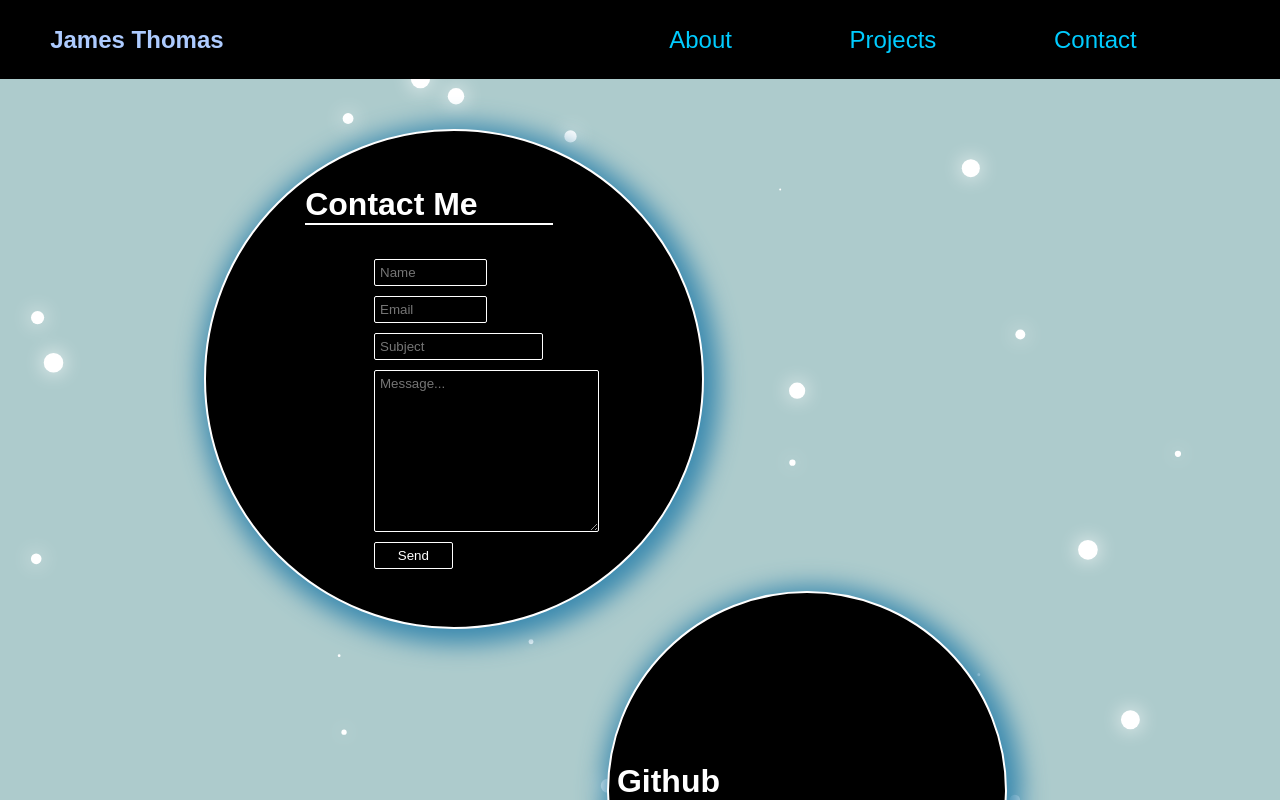
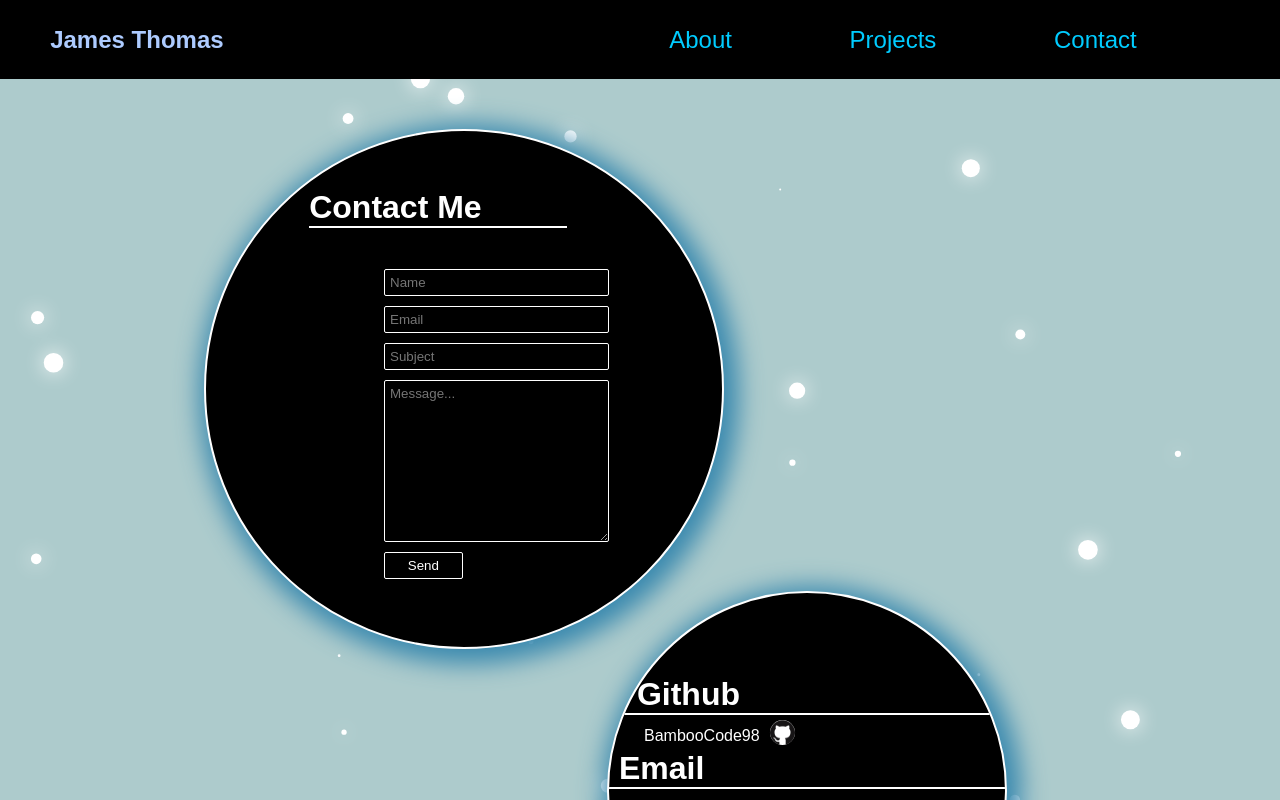
Before and after one commit to BambooCode98/portfolio, a React (Create React App) app: page /portfolio/contact in a window 1280 px wide. Shown: the top 800 px of the page. Built offline with nearby package versions, Linux system fonts and the light colour scheme.

Commit message:
updated styles on contact page and added new project

```diff
--- a/src/components/pages/Contact.js
+++ b/src/components/pages/Contact.js
@@ -72,26 +72,35 @@ export default function Contact() {
           </div>
           <div className='bubbleDiv2'>
             <h1 className='cHead2'>Github</h1>
-            <p className='c2text'>BambooCode98</p>
+            <span className='c2container'>
+              <p className='c2text'>BambooCode98
                 <a href="https://github.com/BambooCode98" target="_blank" rel='noreferrer'>
                   <div className="githubMark">
                     <img
                       src={require('../../images/GitHub-Mark-120px-plus.png')}
-
+                      className="githubimg"
                       alt="github"
                     />
                   </div>
                 </a>
-          </div>
-          <div className='bubbleDiv3'>
-            <h1 className='chead3'>Email</h1>
+              </p>
+            </span>
+            <h1 className='chead31'>Email</h1>
             <p className='c3text'>jw.thomas98@yahoo.com</p>
             <br/>
             <h1 className='chead3'>LinkedIn</h1>
+            <span>
+              <p  className='c3textN'>James Thomas</p>
               <a href='https://www.linkedin.com/in/james-thomas-860181238/'>
-              <img src={require('../../images/linkedin.png')} className='linkedin'/>
+                {/* <img src={require('../../images/linkedin.png')} className='linkedin'/> */}
+                <div className='linkedin'>
+
+                </div>
               </a>
+            </span>
           </div>
+          {/* <div className='bubbleDiv3'>
+          </div> */}
           {/* <div className='bubbleDiv4'>
 
 
--- a/src/styles/app.css
+++ b/src/styles/app.css
@@ -510,8 +510,8 @@ a:hover{
   position: absolute;
   top: 50px;
   left: -180px;
-  height: 500px;
-  width: 500px;
+  height: 520px;
+  width: 520px;
   overflow: hidden;
   z-index: -5;
   display: flex;
@@ -538,26 +538,50 @@ a:hover{
     color: white;
     border-bottom: 2px white solid;
     /* width: 50%; */
+    padding-left: 20px;
+
   }
 
   .chead3{
     color: white;
     position: relative;
-    left: 50%;
+    left: 10px;
+    border-bottom: 2px white solid;
+    padding-left: 10px;
+  }
+
+  .chead31{
+    color: white;
+    position: relative;
+    /* left: 2%; */
+    padding-left: 10px;
     border-bottom: 2px white solid;
   }
 
   .c2text{
     color: white;
-    position: relative;
-    left: 10%;
+    /* position: relative; */
+    /* left: 10%; */
+    padding-left: 35px;
+    margin-top: 12px;
   }
 
-  .c3text{
+  .c2container{
+    height: 35px;
+  }
+
+  .c3text,.c3textN{
     color: white;
-    position: relative;
-    left: 50%;
+    /* position: relative; */
+    /* left: 50%; */
     padding-top: 3%;
+    /* padding-left: 5%; */
+    padding-left: 20px;
+
+  }
+
+  .c3textN{
+    padding-left: 50px;
   }
 
   .form{
@@ -572,7 +596,7 @@ a:hover{
   }
 
   .cName{
-    width: 50%;
+    /* width: 100%; */
     background-color: black;
     border-radius: 2px;
     border: white 1px solid;
@@ -581,7 +605,7 @@ a:hover{
   }
 
   .email{
-    width: 50%;
+    width: 100%;
     background-color: black;
     border-radius: 2px;
     border: white 1px solid;
@@ -598,7 +622,7 @@ a:hover{
   }
 
   .subject{
-    width: 75%;
+    /* width: 75%; */
     background-color: black;
     border-radius: 2px;
     border: white 1px solid;
@@ -632,29 +656,37 @@ a:hover{
   }
 
   .githubMark{
-    position: absolute;
-    bottom: 10%;
-    left: 20%;
-    width: 125px;
-    height: 125px;
+    position: relative;
+    bottom: 25px;
+    left: 120px;
+    width: 25px;
+    height: 25px;
     background-color: white;
     border-radius: 100%;
-    display: flex;
+    /* display: flex;
     justify-content: center;
-    align-items: center;
+    align-items: center; */
+  }
+
+  .githubimg{
+    /* background-image: cover; */
+    height: 25px;
+    width: 25px;
   }
 
   .linkedin{
     position: absolute;
-    bottom: 20%;
-    left: 65%;
-    width: 50px;
-    height: 50px;
+    bottom: 90px;
+    left: 165px;
+    width: 25px;
+    height: 25px;
     background-color: white;
     border-radius: 25%;
     display: flex;
     justify-content: center;
     align-items: center;
+    background-image: url('../images/linkedin.png');
+    background-size: cover;
   }
 
 @media screen and (min-width:550px)  {
```
Lines whose indentation alone changed are shown as unchanged.
